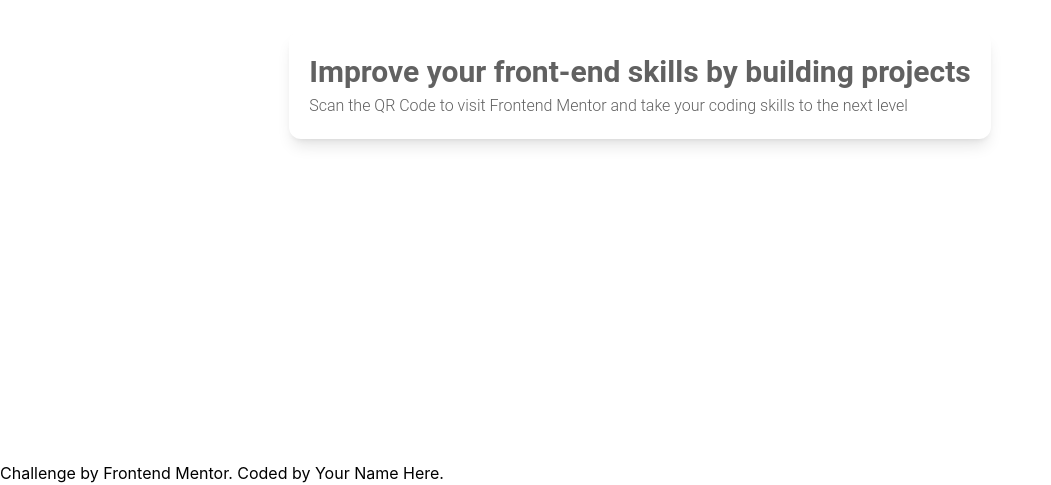
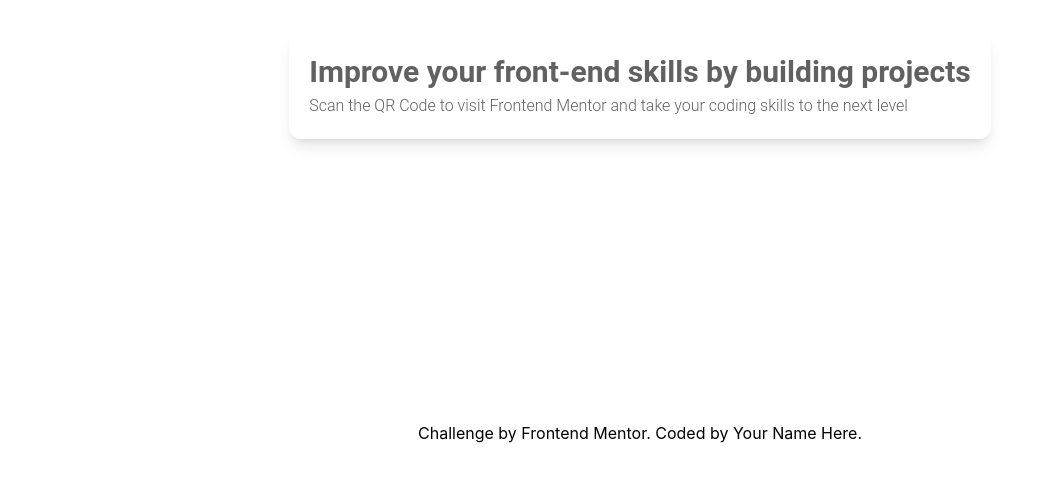
Before and after one commit to chungvuiloong/qr-code-component, a React (Create React App) app: page / in a window 1280 px wide. Shown: the part 315-800 px from the top of the page, without its empty margins (0-1051 px from the left). Built offline with nearby package versions, Linux system fonts and the light colour scheme.

Commit message:
Added margin and centered contents.

```diff
--- a/src/App.tsx
+++ b/src/App.tsx
@@ -8,9 +8,9 @@ function App() {
     <ThemeProvider>
         <div className='relative h-[100vh] flex flex-col justify-center mx-auto'>
             <QRCode />
-            <div className='absolute bottom-0'>
-                Challenge by <a href="https://www.frontendmentor.io?ref=challenge" target="_blank" rel="noreferrer">Frontend Mentor</a>.
-                Coded by <a href="#">Your Name Here</a>.
+                <div className='my-10 absolute bottom-0 self-center '>
+                    Challenge by <a href="https://www.frontendmentor.io?ref=challenge" target="_blank" rel="noreferrer">Frontend Mentor</a>.
+                    Coded by <a href="#">Your Name Here</a>.
             </div>
         </div>
     </ThemeProvider>
```
